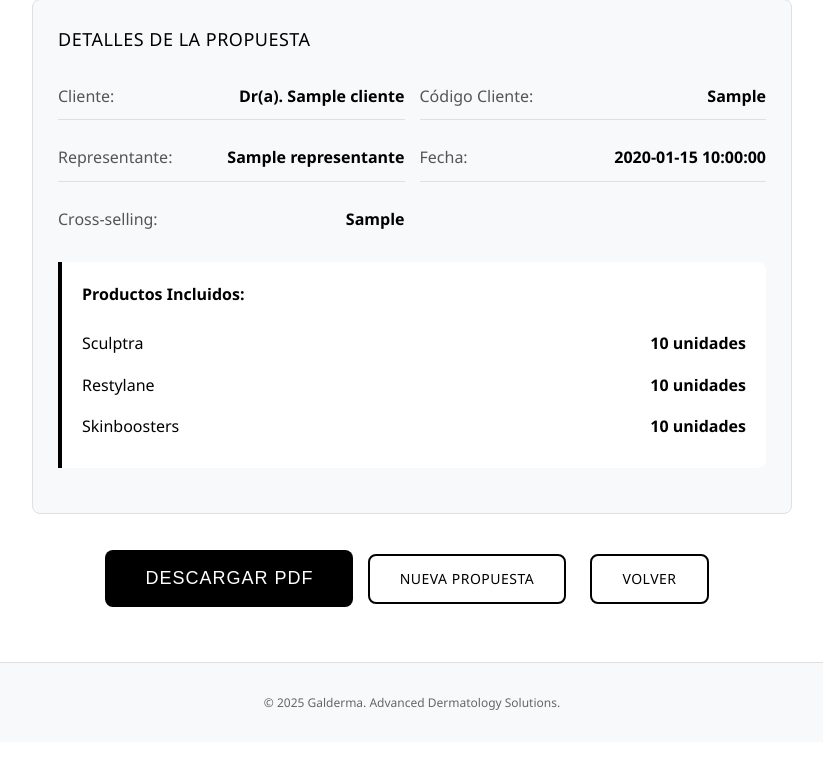
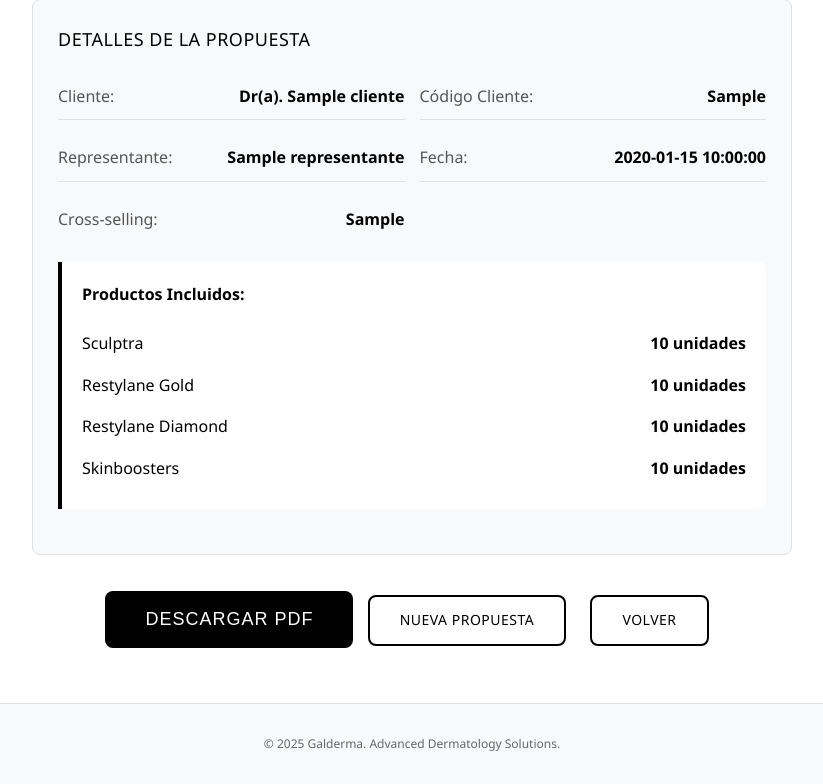
Before and after one commit to jechavarriav12-wq/Galderma_propuestas1, a Python web app: template templates/confirmacion.html in a window 1280 px wide. Shown: the part 481-1265 px from the top of the page, without its empty margins (228-1051 px from the left). Before the commit the page ends 1191 px from the top, so only its background shows below. Run offline with Jinja, Linux system fonts and the light colour scheme; the template is opened without the code that fills it: most values are stand-ins (such as "Sample title", 1, 10 or a date in 2020).

Commit message:
Update confirmacion.html

```diff
--- a/templates/confirmacion.html
+++ b/templates/confirmacion.html
@@ -292,10 +292,16 @@
                         <span><strong>{{ productos.sculptra }} unidades</strong></span>
                     </div>
                 {% endif %}
-                {% if productos.restylane > 0 %}
+                {% if productos.restylane_gold > 0 %}
                     <div class="producto-item">
-                        <span>Restylane</span>
-                        <span><strong>{{ productos.restylane }} unidades</strong></span>
+                        <span>Restylane Gold</span>
+                        <span><strong>{{ productos.restylane_gold }} unidades</strong></span>
+                    </div>
+                {% endif %}
+                {% if productos.restylane_diamond > 0 %}
+                    <div class="producto-item">
+                        <span>Restylane Diamond</span>
+                        <span><strong>{{ productos.restylane_diamond }} unidades</strong></span>
                     </div>
                 {% endif %}
                 {% if productos.skinboosters > 0 %}
@@ -314,7 +320,8 @@
                 <input type="hidden" name="cliente" value="{{ cliente }}">
                 <input type="hidden" name="codigo_cliente" value="{{ codigo_cliente }}">
                 <input type="hidden" name="sculptra_unidades" value="{{ productos.sculptra }}">
-                <input type="hidden" name="restylane_unidades" value="{{ productos.restylane }}">
+                <input type="hidden" name="restylane_gold_unidades" value="{{ productos.restylane_gold }}">
+                <input type="hidden" name="restylane_diamond_unidades" value="{{ productos.restylane_diamond }}">
                 <input type="hidden" name="skinboosters_unidades" value="{{ productos.skinboosters }}">
                 <input type="hidden" name="cross_selling" value="{{ cross_selling }}">
                 <input type="hidden" name="fecha_inicio" value="{{ request.form['fecha_inicio'] if request.form else '' }}">
```
